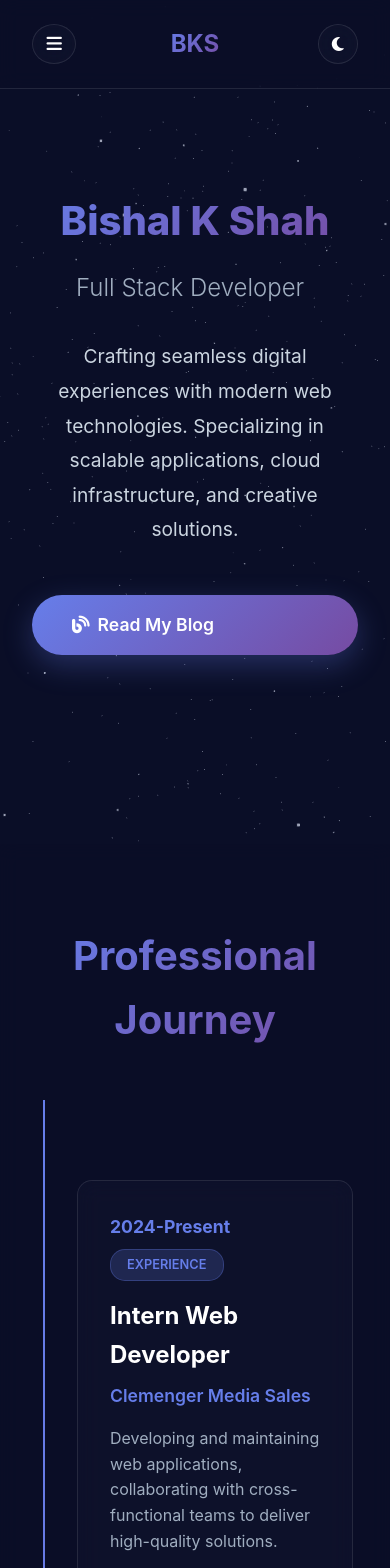
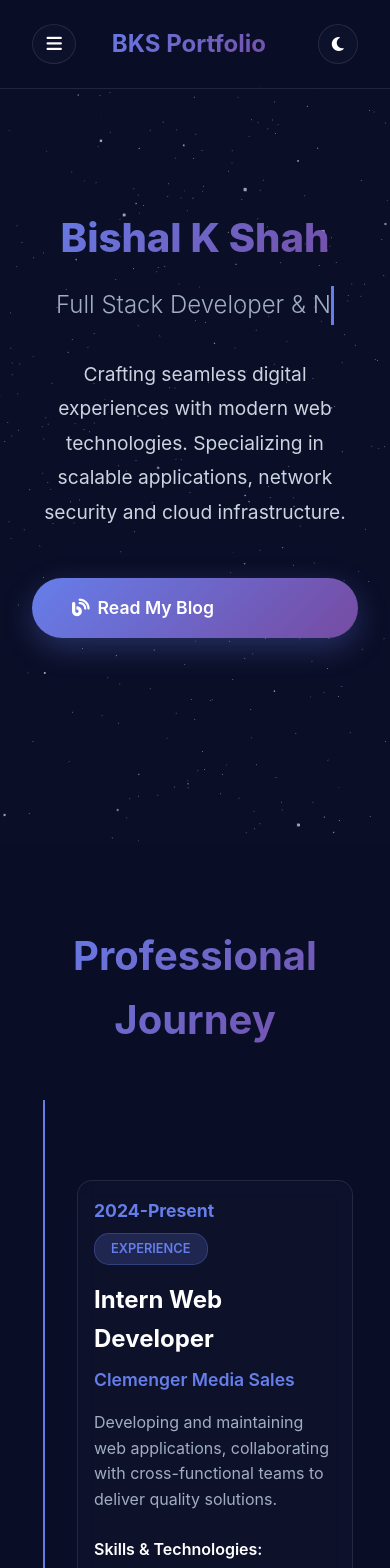
Before and after one commit to Bishal-K-Shah/bks-portfolio, a React (Vite) app: page / in a window 390 px wide. Shown: the top 1568 px of the page. Built offline with nearby package versions, Linux system fonts and the light colour scheme.

Commit message:
content update

```diff
--- a/index.html
+++ b/index.html
@@ -2,7 +2,7 @@
 <html lang="en">
   <head>
     <meta charset="UTF-8" />
-    <link rel="icon" type="image/svg+xml" href="/favicon.png" />
+    <link rel="icon" type="image/png" href="/favicon.png" />
     <meta name="viewport" content="width=device-width, initial-scale=1.0" />
 
     <!-- Primary Meta Tags -->
--- a/src/App.css
+++ b/src/App.css
@@ -602,6 +602,10 @@ header {
     display: none;
   }
 
+  .timeline-content {
+    padding: 1rem;
+  }
+
   .timeline-header {
     flex-direction: column;
     align-items: flex-start;
@@ -650,14 +654,17 @@ footer p {
   }
 
   .nav-container {
-    justify-content: space-between;
+    justify-content: center;
     position: relative;
   }
-
   .logo {
-    position: absolute;
-    left: 50%;
-    transform: translateX(-50%);
+    position: static;
+    left: auto;
+    transform: none;
+    flex: 1;
+    display: flex;
+    justify-content: center;
+    align-items: center;
   }
 
   .theme-toggle {
--- a/src/components/Header.jsx
+++ b/src/components/Header.jsx
@@ -74,7 +74,7 @@ const Header = ({ theme, toggleTheme }) => {
           whileHover={{ scale: 1.05 }}
           whileTap={{ scale: 0.95 }}
         >
-          BKS
+          BKS Portfolio
         </motion.div>
         <nav>
           <ul className="nav-links">
--- a/src/components/Hero.jsx
+++ b/src/components/Hero.jsx
@@ -1,7 +1,7 @@
 import { useState, useEffect } from 'react'
 import { motion } from 'framer-motion'
 
-const phrases = ['& Security Analyst', '& Cloud Engineer', '& Problem Solver', '& Creative Thinker']
+const phrases = ['& Problem Solver', '& Network Security Analyst', '& Cloud Architect']
 
 const Hero = () => {
   const [typedText, setTypedText] = useState('')
@@ -73,7 +73,7 @@ const Hero = () => {
         </motion.h2>
         <motion.p variants={itemVariants}>
           Crafting seamless digital experiences with modern web technologies.
-          Specializing in scalable applications, cloud infrastructure, and creative solutions.
+          Specializing in scalable applications, network security and cloud infrastructure.
         </motion.p>
         <motion.div
           className="cta-buttons"
--- a/src/components/Timeline.jsx
+++ b/src/components/Timeline.jsx
@@ -12,22 +12,22 @@ const Timeline = () => {
       type: 'experience',
       title: 'Intern Web Developer',
       company: 'Clemenger Media Sales',
-      description: 'Developing and maintaining web applications, collaborating with cross-functional teams to deliver high-quality solutions.',
+      description: 'Developing and maintaining web applications, collaborating with cross-functional teams to deliver quality solutions.',
       skills: ['Wordpress', 'cPanel', 'AWS', 'Docker', 'Network Security', 'Server Administration', 'Cloudflare CDN'],
       achievements: [
         'Improved application performance by 40%',
         'Reduced infrastructure costs by 35%',
-        'Enhanced website security reducing vulnerabilities by 60%',
+        'Websites malware cleanup and security hardening reducing vulnerabilities by 60%',
         'Deployed 10+ production websites using DigitalOcean Cloud and Docker'
       ],
       icon: 'fas fa-shield-alt'
     },
     {
-      year: '2025',
+      year: '2024-2025',
       type: 'achievement',
       title: 'ACS Professional Year Program',
       company: 'ECA PY',
-      description: 'Successfully completed AWS Solutions Architect, Docker container, and Network Security courses, gaining practical skills in cloud architecture and cybersecurity.',
+      description: 'Completed AWS Solutions Architect, Docker container, and Network Security courses, while gaining practical skills in cloud architecture and cybersecurity.',
       skills: ['AWS', 'Cloud Architecture', 'DevOps', 'Docker Compose'],
       achievements: [
         'Designed 10+ cloud architectures',
@@ -64,7 +64,7 @@ const Timeline = () => {
         'Graduated with Distinction',
         'Completed capstone project on secure web applications',
         'Dean\'s List for 3 semesters',
-        'Completed cybersecurity specialization track'
+        'Completed Scrum training and cybersecurity specialization track',
       ],
       icon: 'fas fa-graduation-cap'
     },
@@ -77,7 +77,7 @@ const Timeline = () => {
       skills: ['HTML', 'CSS', 'JavaScript', 'PHP', 'MySQL'],
       achievements: [
         'Built first production website',
-        'Learned agile methodology',
+        'Set up office network infrastructure',
         'Created 10+ landing pages'
       ],
       icon: 'fas fa-rocket'
```
Also changed, not shown: 1 other file (tests, documents, lock files or other folders).
